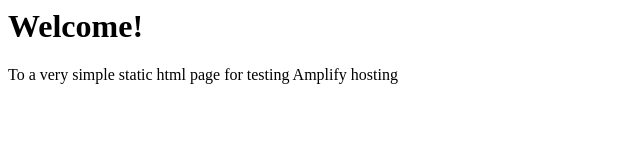
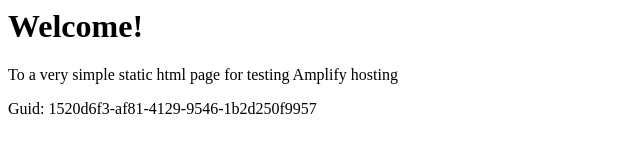
Before and after one commit to aws-aemilia-arn/Github-PR-Commit-Integration-Test-DoNotTouch-Gith-P5X5MO5I-v1-prod-eu-north-1, a website: page src/index.html in a window 1280 px wide. Shown: the whole page, without its empty margins (0-640 px from the left). Drawn offline with Linux system fonts and the light colour scheme.

Commit message:
commit from integ tests

```diff
--- a/src/index.html
+++ b/src/index.html
@@ -1,3 +1,5 @@
+
+
 <html lang="en">
 
 <head>
@@ -10,6 +12,6 @@
 <body>
     <h1>Welcome!</h1>
     <p>To a very simple static html page for testing Amplify hosting</p>
-</body>
+    <p>Guid: 1520d6f3-af81-4129-9546-1b2d250f9957</p></body>
 
 </html>
```
